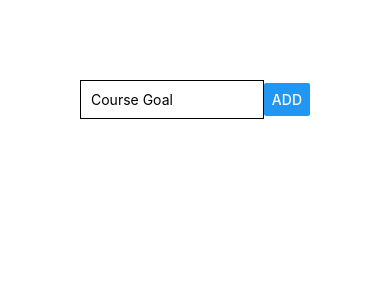
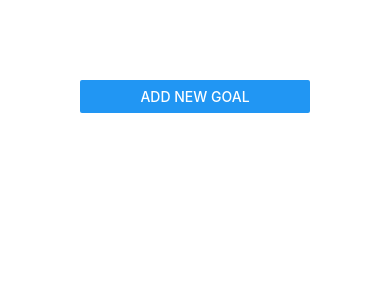
Before and after one commit to AndreyKonovalenko/rn-goals-examle, a React Native app: screen / in a window 390 px wide. Shown: the top 300 px of the page. Built offline with nearby package versions, Linux system fonts and the light colour scheme.

Commit message:
Adde Model component

```diff
--- a/App.js
+++ b/App.js
@@ -2,22 +2,24 @@ import React, { useState } from 'react';
 import {
   StyleSheet,
   Text,
-  TextInput,
   Button,
   View,
-  ScrollView,
   FlatList
-} from 'react-native';
+}
+from 'react-native';
 import GoalItem from './src/components/GoalItem';
 import GoalInput from './src/components/GoalInput';
 
 export default function App() {
   const [courseGoals, setCourseGoals] = useState([]);
+  const [isAddModel, setIsAddModel] = useState(false);
+
   const addGoalHandler = goalTitle => {
     setCourseGoals(currentGoals => [
       ...currentGoals,
       { id: Math.random().toString(), value: goalTitle }
     ]);
+    setIsAddModel(false);
   };
 
   const removeGaolHandler = goalId => {
@@ -25,9 +27,16 @@ export default function App() {
       return currentGaols.filter(element => element.id != goalId);
     });
   };
+
+  const closeModelHandler = () => {
+    setIsAddModel(false)
+  }
+
+
   return (
     <View style={styles.screen}>
-      <GoalInput pressHandler={addGoalHandler} />
+      <Button title="Add New Goal"  onPress={() => setIsAddModel(true)}/>
+      <GoalInput visible={isAddModel} onAdd={addGoalHandler} onCancle={closeModelHandler} />
       <FlatList
         keyExtractor={(item, index) => item.id}
         data={courseGoals}
--- a/src/components/GoalInput.js
+++ b/src/components/GoalInput.js
@@ -1,5 +1,5 @@
 import React, { useState } from 'react';
-import { View, TextInput, StyleSheet, Button } from 'react-native';
+import { View, TextInput, StyleSheet, Button, Modal } from 'react-native';
 
 const GoalInput = props => {
   const [enteredGoal, setEnteredGoal] = useState('');
@@ -8,6 +8,7 @@ const GoalInput = props => {
   };
 
   return (
+    <Modal visible={props.visible} animationType='slide'>
       <View style={styles.inputContainer}>
         <TextInput
           placeholder='Course Goal'
@@ -17,9 +18,14 @@ const GoalInput = props => {
         />
         <Button
           title='Add'
-        onPress={props.pressHandler.bind(this, enteredGoal)}
+          onPress={props.onAdd.bind(this, enteredGoal)}
+        />
+        <Button
+          title='Cancle'
+          onPress={props.onCancle}
         />
       </View>
+    </Modal>
   );
 };
 
@@ -30,11 +36,14 @@ const styles = StyleSheet.create({
     borderColor: 'black',
     borderWidth: 1,
     padding: 10,
-    width: '80%'
+    width: '80%',
+    marginBottom: 10
   },
   inputContainer: {
-    flexDirection: 'row',
-    justifyContent: 'space-between',
-    alignItems: 'center'
+    justifyContent: 'center',
+    alignItems: 'center',
+    flex: 1
   }
 });
+
+//flexDirecton: 'column' is default for React-Native
```
Lines whose indentation alone changed are shown as unchanged.
